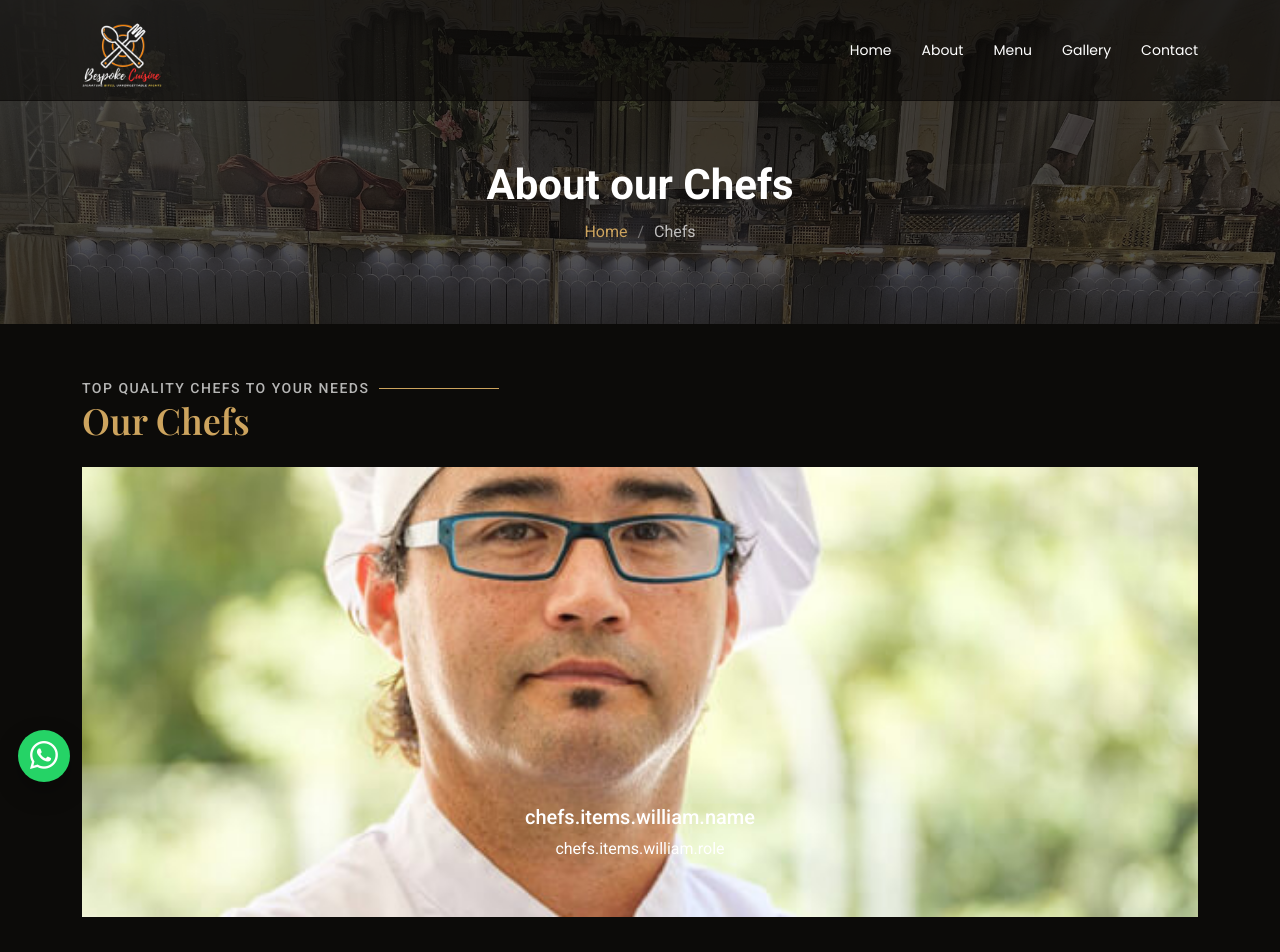
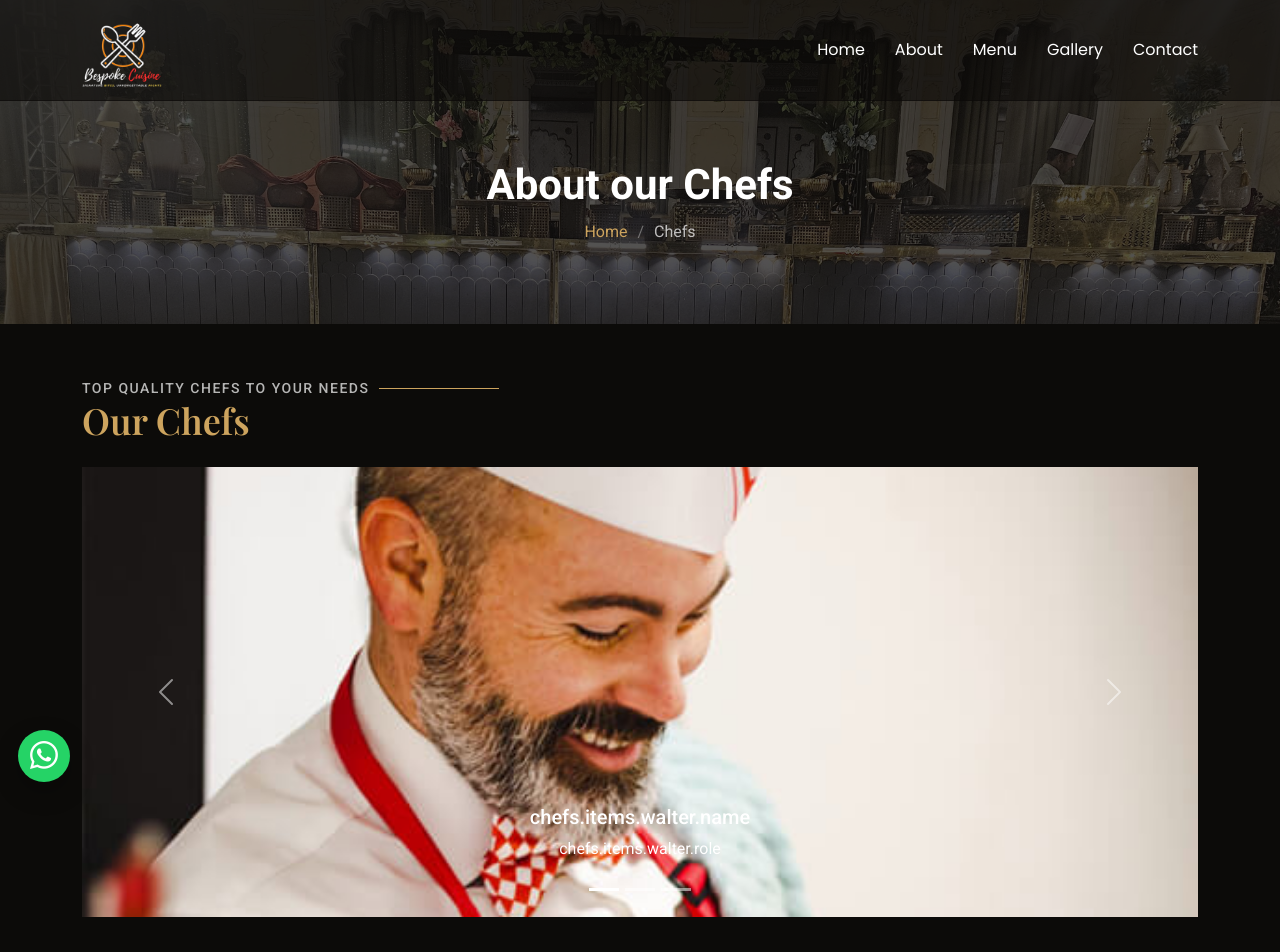
Before and after one commit to Catering-delhi/Frontend, a Next.js app: page /chefs in a window 1280 px wide. Shown: the top 952 px of the page. Built offline with nearby package versions, Linux system fonts and the light colour scheme.

Commit message:
video review2

```diff
--- a/public/assets/css/main.css
+++ b/public/assets/css/main.css
@@ -356,7 +356,7 @@ h6 {
   .navmenu a:focus {
     color: var(--nav-color);
     padding: 18px 15px;
-    font-size: 14px;
+    font-size: 16px;
     font-family: var(--nav-font);
     font-weight: 400;
     display: flex;
--- /dev/null
+++ b/src/bootstrap.d.ts
@@ -0,0 +1 @@
+declare module 'bootstrap/dist/js/bootstrap.bundle.min.js';
--- a/src/components/sections/Chefs.tsx
+++ b/src/components/sections/Chefs.tsx
@@ -6,17 +6,23 @@ import { useTranslation } from "react-i18next";
 import SectionTitle from "@/components/ui/SectionTitle";
 import { chefs } from "@/data/chefs";
 
+declare global {
+  interface Window {
+    bootstrap: any;
+  }
+}
+
 export default function Chefs() {
   const { t } = useTranslation("common");
 
   useEffect(() => {
     let carouselInstance: any;
 
-    import("bootstrap/dist/js/bootstrap.bundle.min.js").then((bootstrap) => {
+    import("bootstrap/dist/js/bootstrap.bundle.min.js").then(() => {
       const carouselElement = document.getElementById("chefsCarousel");
 
-      if (carouselElement) {
-        carouselInstance = new bootstrap.Carousel(carouselElement, {
+      if (carouselElement && window.bootstrap) {
+        carouselInstance = new window.bootstrap.Carousel(carouselElement, {
           interval: 2000,
           ride: "carousel",
           pause: "hover",
@@ -39,7 +45,23 @@ export default function Chefs() {
       />
 
       <div className="container">
-        <div id="chefsCarousel" className="carousel slide">
+        <div
+          id="chefsCarousel"
+          className="carousel slide"
+        >
+          <div className="carousel-indicators">
+            {chefs.map((_, idx) => (
+              <button
+                key={idx}
+                type="button"
+                data-bs-target="#chefsCarousel"
+                data-bs-slide-to={idx}
+                className={idx === 0 ? "active" : ""}
+                aria-current={idx === 0 ? "true" : undefined}
+                aria-label={`Slide ${idx + 1}`}
+              />
+            ))}
+          </div>
           <div className="carousel-inner">
             {chefs.map((chef, idx) => (
               <div
@@ -50,7 +72,10 @@ export default function Chefs() {
                   src={chef.image}
                   className="d-block w-100"
                   alt={t(chef.nameKey)}
-                  style={{ maxHeight: "450px", objectFit: "cover" }}
+                  style={{
+                    maxHeight: "450px",
+                    objectFit: "cover",
+                  }}
                 />
 
                 <div className="carousel-caption d-none d-md-block">
@@ -60,6 +85,25 @@ export default function Chefs() {
               </div>
             ))}
           </div>
+
+          {/* Controls */}
+          <button
+            className="carousel-control-prev"
+            type="button"
+            data-bs-target="#chefsCarousel"
+            data-bs-slide="prev"
+          >
+            <span className="carousel-control-prev-icon" />
+          </button>
+
+          <button
+            className="carousel-control-next"
+            type="button"
+            data-bs-target="#chefsCarousel"
+            data-bs-slide="next"
+          >
+            <span className="carousel-control-next-icon" />
+          </button>
         </div>
       </div>
     </section>
--- a/src/components/sections/Hero.tsx
+++ b/src/components/sections/Hero.tsx
@@ -17,7 +17,7 @@ export default function Hero() {
 
       <div className="container">
         <div className="row">
-          <div className="col-lg-8 d-flex flex-column align-items-center align-items-lg-start">
+          <div className="col-lg-8 d-flex flex-column align-items-start">
             <Reveal delay={0.05}>
               <h2>
                 {t("hero.welcome")} <span>{t("site.name")}</span>
--- a/src/components/sections/Services.tsx
+++ b/src/components/sections/Services.tsx
@@ -138,7 +138,7 @@ export default function Services() {
       }}
     >
       {/* Image */}
-      <div className="col-lg-6 order-1 order-lg-2 text-center">
+      <div className="col-lg-6 order-2 order-lg-1 content">
         <Reveal>
           <img
             src="/assets/img/aboutus1.webp"
@@ -168,10 +168,10 @@ export default function Services() {
           />
         </Reveal>
       </div>
-
+{/* col-lg-6 order-1 order-lg-2 text-center */}
       {/* Content */}
       <div
-        className="col-lg-6 order-2 order-lg-1 content"
+        className="col-lg-6 order-1 order-lg-2 text-center"
         style={{ padding: "20px 30px" }}
       >
         <Reveal>
```
